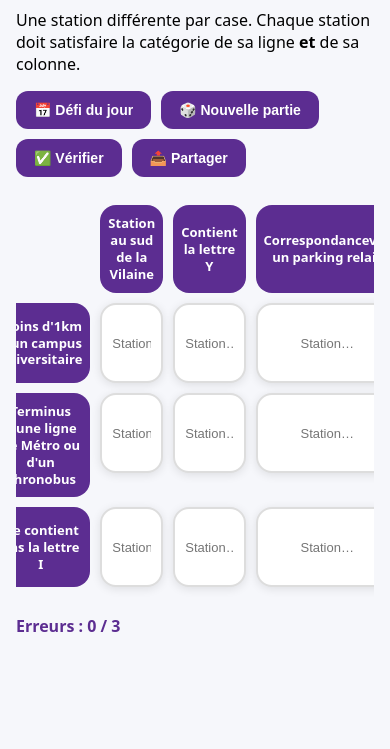
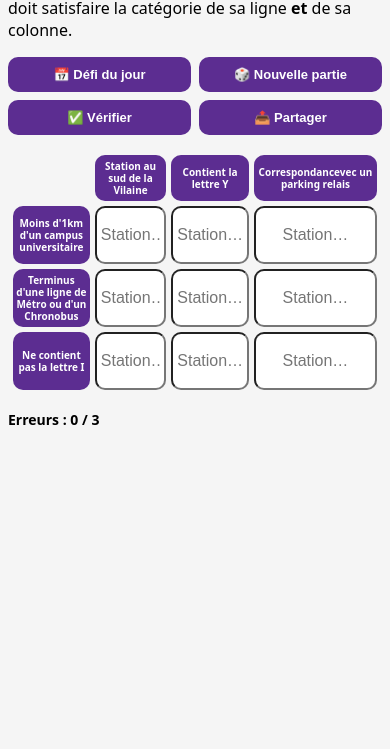
Before and after one commit to noemiettte/Metrodoku_Rennes_, a plain HTML site: page index.html in a window 390 px wide. Shown: the part 95-844 px from the top of the page. Drawn offline with Linux system fonts and the light colour scheme.

Commit message:
Update style.css

```diff
--- a/style.css
+++ b/style.css
@@ -1,48 +1,113 @@
-/* ============================================================
-   Variables
-   ============================================================ */
+body {
+  font-family: system-ui, sans-serif;
+  background: #f5f5f5;
+  margin: 0;
+}
+
+.container {
+  max-width: 1100px;
+  margin: auto;
+  padding: 20px;
+}
+
+table {
+  border-collapse: separate;
+  border-spacing: 12px;
+  background: transparent;
+}
+
+th {
+  width: 120px;
+  height: 80px;
+  border-radius: 16px;
+  background: #5c2d91;
+  color: white;
+  border: none;
+  font-size: 14px;
+  font-weight: 600;
+}
+
+/* Cellule vide coin haut-gauche */
+tr:first-child th:first-child { background: transparent; }
+
+/* En-têtes de ligne */
+tr:not(:first-child) th { background: #5c2d91; }
+
+td {
+  width: 120px;
+  height: 120px;
+  padding: 0;
+  border: none;
+}
+
+input {
+  width: 100%;
+  box-sizing: border-box;
+  padding: 8px;
+}
+
+.ok  { background: #d4edda; }
+.bad { background: #f8d7da; }
+
+.toolbar {
+  display: flex;
+  gap: 10px;
+  flex-wrap: wrap;
+  margin-bottom: 15px;
+}
+
+#result {
+  margin-top: 15px;
+  font-weight: bold;
+}
+
+.cell {
+  position: relative;
+  width: 120px;
+  height: 120px;
+}
+
+.autocomplete-wrapper {
+  position: relative;
+}
+
+.suggestions {
+  display: none;
+  position: absolute;
+  top: 100%;
+  left: 0;
+  right: 0;
+  z-index: 10;
+  list-style: none;
+  margin: 0;
+  padding: 0;
+  background: white;
+  border: 1px solid #ccc;
+  max-height: 150px;
+  overflow-y: auto;
+}
+
+.suggestions.visible { display: block; }
+
+.suggestions li {
+  padding: 4px 8px;
+  cursor: pointer;
+}
+
+.suggestions li:hover { background: #eee; }
+
 :root {
   --purple:      #5c2d91;
   --purple-dark: #44206d;
   --green:       #43c26b;
   --green-dark:  #31a758;
-  --red:         #e05252;
-  --bg:          #f6f7fb;
-  --radius:      16px;
-  --shadow:      0 2px 10px rgba(0,0,0,.10);
+  --background:  #f6f7fb;
 }
 
-/* ============================================================
-   Base
-   ============================================================ */
-*, *::before, *::after { box-sizing: border-box; }
-
-body {
-  font-family: system-ui, sans-serif;
-  background: var(--bg);
-  margin: 0;
-  padding: 0;
-}
-
-.container {
-  max-width: 1100px;
-  margin: auto;
-  padding: 24px 16px;
-}
-
-h1 {
-  color: var(--purple);
-  margin-bottom: 6px;
-}
-
-/* ============================================================
-   Toolbar
-   ============================================================ */
-.toolbar {
+#grid {
   display: flex;
-  gap: 10px;
-  flex-wrap: wrap;
-  margin-bottom: 18px;
+  justify-content: center;
+  margin-top: 20px;
 }
 
 button {
@@ -50,140 +115,19 @@ button {
   border-radius: 12px;
   background: var(--purple);
   color: white;
-  padding: 11px 18px;
+  padding: 12px 18px;
   font-size: 14px;
   font-weight: 600;
   cursor: pointer;
-  transition: background .15s;
+  transition: background .2s;
 }
 
 button:hover { background: var(--purple-dark); }
 
-/* ============================================================
-   Grille
-   ============================================================ */
-#grid {
-  display: flex;
-  justify-content: center;
-  margin-top: 10px;
-  overflow-x: auto;
-}
+.ok  { background: #d9f5e2 !important; }
+.bad { background: #ffe1e1 !important; }
 
-table {
-  border-collapse: separate;
-  border-spacing: 10px;
-  background: transparent;
-}
-
-/* En-têtes */
-th {
-  width: 140px;
-  min-height: 70px;
-  padding: 10px 8px;
-  border-radius: var(--radius);
-  background: var(--purple);
-  color: white;
-  border: none;
-  font-size: 13px;
-  font-weight: 600;
-  text-align: center;
-  vertical-align: middle;
-  line-height: 1.3;
-}
-
-/* Cellule vide coin haut-gauche : transparente */
-tr:first-child th:first-child { background: transparent; }
-
-/* En-têtes de ligne (1ère colonne des lignes de données) : violet comme les colonnes */
-tr:not(:first-child) th { background: var(--purple); }
-
-/* Cellules */
-td {
-  width: 140px;
-  padding: 0;
-  border: none;
-  vertical-align: top;
-}
-
-/* ============================================================
-   Wrapper autocomplétion
-   ============================================================ */
-.autocomplete-wrapper {
-  position: relative;
-  width: 100%;
-}
-
-/* ============================================================
-   Champ de saisie
-   ============================================================ */
-input {
-  display: block;
-  width: 100%;
-  height: 80px;
-  padding: 8px 10px;
-  border: 2px solid #ddd;
-  border-radius: var(--radius);
-  font-size: 13px;
-  text-align: center;
-  background: white;
-  box-shadow: var(--shadow);
-  transition: border-color .15s, background .15s;
-  cursor: text;
-}
-
-input:focus {
-  outline: none;
-  border-color: var(--purple);
-  box-shadow: 0 0 0 3px rgba(92,45,145,.18);
-}
-
-input.ok {
-  background: #d9f5e2;
-  border-color: var(--green);
-  color: #1a6b38;
-  font-weight: 600;
-}
-
-input.bad {
-  background: #ffe1e1;
-  border-color: var(--red);
-}
-
-/* ============================================================
-   Liste de suggestions
-   ============================================================ */
-.suggestions {
-  display: none;
-  position: absolute;
-  top: calc(100% + 2px);
-  left: 0;
-  right: 0;
-  z-index: 100;
-  list-style: none;
-  margin: 0;
-  padding: 4px 0;
-  background: white;
-  border: 1px solid #ddd;
-  border-radius: 10px;
-  box-shadow: 0 4px 14px rgba(0,0,0,.12);
-  max-height: 160px;
-  overflow-y: auto;
-}
-
-.suggestions.visible { display: block; }
-
-.suggestions li {
-  padding: 7px 12px;
-  font-size: 13px;
-  cursor: pointer;
-  transition: background .1s;
-}
-
-.suggestions li:hover { background: #f0e8fa; }
-
-/* ============================================================
-   Révélation des solutions
-   ============================================================ */
+/* Solutions fin de partie */
 .solutions {
   display: none;
   margin-top: 6px;
@@ -197,19 +141,102 @@ input.bad {
 
 .solutions.visible { display: block; }
 
-/* Station retenue par l'algorithme */
 .solutions .solution-used {
   font-weight: 700;
   color: var(--purple);
 }
 
 /* ============================================================
-   Résultat
+   MOBILE (≤ 600 px)
+   Même interface, tout réduit pour tenir dans la largeur.
    ============================================================ */
-#result {
-  margin-top: 18px;
-  font-size: 16px;
-  font-weight: bold;
-  color: var(--purple);
-  min-height: 24px;
+@media (max-width: 600px) {
+
+  .container { padding: 12px 8px; }
+
+  h1 { font-size: 1.3rem; }
+
+  /* Boutons : 2 par ligne */
+  .toolbar {
+    display: grid;
+    grid-template-columns: 1fr 1fr;
+    gap: 8px;
+  }
+
+  button {
+    padding: 10px 6px;
+    font-size: 13px;
+    border-radius: 10px;
+  }
+
+  /* Grille pleine largeur, plus de scroll */
+  #grid {
+    margin-top: 10px;
+    overflow-x: visible;
+  }
+
+  table {
+    width: 100%;
+    border-spacing: 5px;
+  }
+
+  th, td { width: auto; }
+
+  th {
+    height: auto;
+    min-height: 58px;
+    font-size: 10px;
+    padding: 5px 3px;
+    border-radius: 10px;
+    line-height: 1.2;
+    vertical-align: middle;
+    text-align: center;
+  }
+
+  /* Colonne des libellés de ligne : plus étroite */
+  tr th:first-child { width: 22%; }
+
+  td {
+    height: auto;
+    vertical-align: top;
+  }
+
+  input {
+    height: 58px;
+    font-size: 16px; /* évite le zoom auto iOS */
+    padding: 4px;
+    border-radius: 10px;
+    text-align: center;
+  }
+
+  /* Liste de suggestions fixée à 200 px pour ne pas déborder */
+  .suggestions {
+    width: 200px;
+    right: auto;
+    font-size: 13px;
+  }
+
+  .suggestions li { padding: 9px 10px; }
+
+  .solutions { font-size: 10px; }
+
+  #result { font-size: 14px; }
 }
+
+/* ============================================================
+   Très petits écrans (≤ 360 px)
+   ============================================================ */
+@media (max-width: 360px) {
+
+  table { border-spacing: 3px; }
+
+  th {
+    font-size: 9px;
+    min-height: 52px;
+    padding: 3px 2px;
+  }
+
+  input { height: 52px; }
+
+  button { font-size: 12px; padding: 9px 4px; }
+}
```
